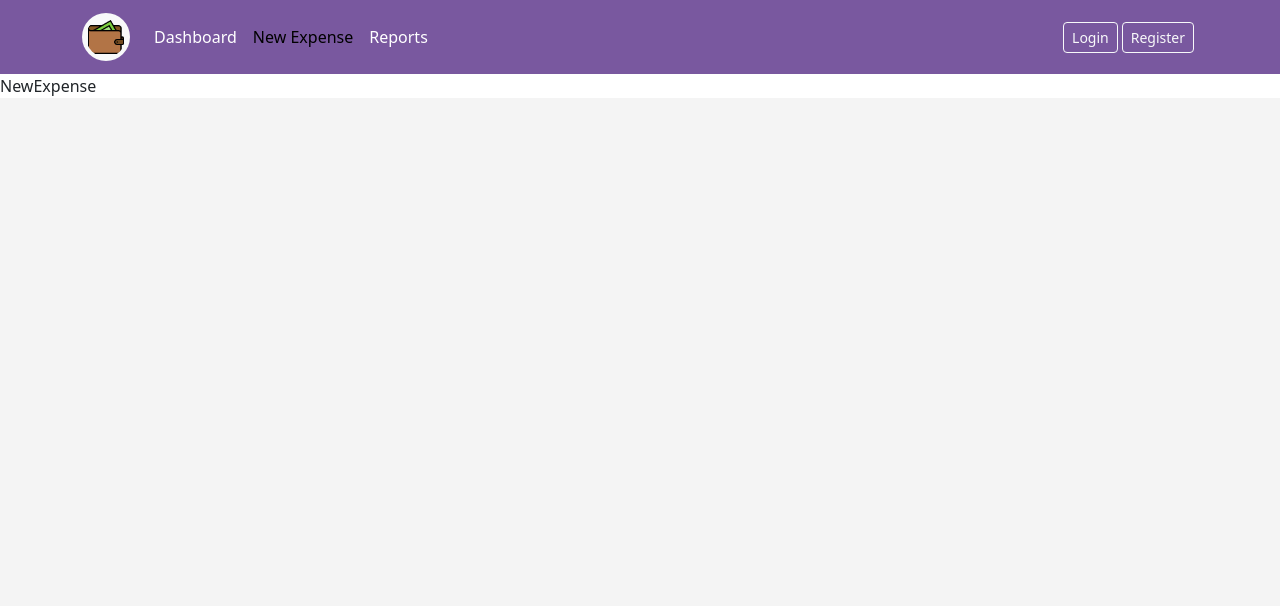
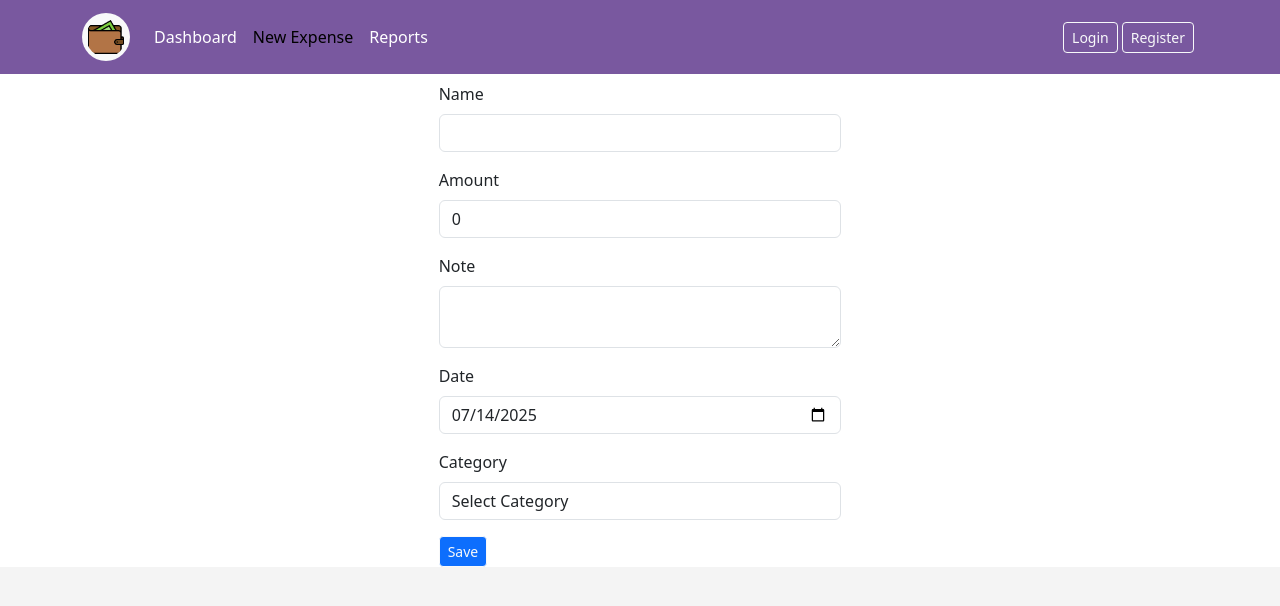
Before and after one commit to cinekenic/expense-manager-app, a React (Vite) app: page /new in a window 1280 px wide. Shown: the top 606 px of the page. Built offline with nearby package versions, Linux system fonts and the light colour scheme.

Commit message:
save expense completed

```diff
--- a/package.json
+++ b/package.json
@@ -13,10 +13,12 @@
     "@popperjs/core": "^2.11.8",
     "axios": "^1.10.0",
     "bootstrap": "^5.3.7",
+    "formik": "^2.4.6",
     "react": "^19.1.0",
     "react-dom": "^19.1.0",
     "react-icons": "^5.5.0",
-    "react-router-dom": "^7.6.3"
+    "react-router-dom": "^7.6.3",
+    "yup": "^1.6.1"
   },
   "devDependencies": {
     "@eslint/js": "^9.29.0",
--- /dev/null
+++ b/src/components/Dropdown.tsx
@@ -0,0 +1,32 @@
+/** @format */
+
+interface Props {
+  options: string[];
+  name: string;
+  id: string;
+  value: string;
+  onChange: (e: React.ChangeEvent<HTMLSelectElement>) => void;
+  onBlur: (e: React.ChangeEvent<HTMLSelectElement>) => void;
+  label: string;
+  error?: string;
+  touched?: boolean;
+}
+
+const Dropdown = ({ options, name, id, value, onChange, onBlur, label, error, touched }: Props) => {
+  return (
+    <div className="mb-3">
+      <label htmlFor={id} className="form-label">
+        {label}
+      </label>
+      <select name={name} id={id} className="form-control" onChange={onChange} onBlur={onBlur}>
+        <option value={value} label="Select Category" />
+        {options.map((option) => (
+          <option key={option} value={option} label={option} />
+        ))}
+      </select>
+      {touched && error ? <div className="text-danger fst-italic">{error}</div> : null}
+    </div>
+  );
+};
+
+export default Dropdown;
--- a/src/pages/expense/ExpenseDetails.tsx
+++ b/src/pages/expense/ExpenseDetails.tsx
@@ -61,7 +61,7 @@
           <table className="table table-borderless table-responsive">
             <tbody>
               <tr>
-                <th>Name</th>
+                <th>Name!</th>
                 <td>{expense ? expense.name : "N/A"}</td>
               </tr>
               <tr>
--- a/src/pages/expense/NewExpense.tsx
+++ b/src/pages/expense/NewExpense.tsx
@@ -1,7 +1,138 @@
 /** @format */
 
+import { useFormik } from "formik";
+import type { Expense } from "../../model/Expense";
+import expenseValidationSchema from "../../validation/expenseValidationSchema";
+import { expoenseCategories } from "../../utils/AppConstants";
+import Dropdown from "../../components/Dropdown";
+import { saveOrUpdateExpense } from "../../services/expense-service";
+import { useState } from "react";
+import { useNavigate } from "react-router-dom";
+
 const NewExpense = () => {
-  return <div>NewExpense</div>;
+  const navigate = useNavigate();
+  const [error, setError] = useState<string>("");
+
+  const formik = useFormik({
+    initialValues: {
+      name: "",
+      amount: 0,
+      note: "",
+      category: "",
+      date: new Date().toISOString().split("T")[0],
+    },
+    onSubmit: (values: Expense) => {
+      saveOrUpdateExpense(values)
+        .then((res) => {
+          if (res && res.status === 201) {
+            navigate("/");
+          }
+        })
+        .catch((error) => {
+          setError(error.message);
+        });
+    },
+    validationSchema: expenseValidationSchema,
+  });
+
+  return (
+    <div className="d-flex justify-content-center align-items-center mt-2">
+      <div className="container col-md-4 col-sm-8 col-xs-12">
+        {error && <p className="text-danger fst-italic">{error}</p>}
+        <form onSubmit={formik.handleSubmit}>
+          {/* Name */}
+          <div className="mb-3">
+            <label htmlFor="name" className="form-label">
+              Name
+            </label>
+            <input
+              type="text"
+              id="name"
+              name="name"
+              className="form-control"
+              value={formik.values.name}
+              onChange={formik.handleChange}
+              onBlur={formik.handleBlur}
+            />
+            {formik.touched.name && formik.errors.name && (
+              <div className="text-danger fst-italic">{formik.errors.name}</div>
+            )}
+          </div>
+
+          {/* Amount */}
+          <div className="mb-3">
+            <label htmlFor="amount" className="form-label">
+              Amount
+            </label>
+            <input
+              type="number"
+              id="amount"
+              name="amount"
+              className="form-control"
+              value={formik.values.amount}
+              onChange={formik.handleChange}
+              onBlur={formik.handleBlur}
+            />
+            {formik.touched.amount && formik.errors.amount && (
+              <div className="text-danger fst-italic">{formik.errors.amount}</div>
+            )}
+          </div>
+
+          {/* Note */}
+          <div className="mb-3">
+            <label htmlFor="note" className="form-label">
+              Note
+            </label>
+            <textarea
+              id="note"
+              name="note"
+              className="form-control"
+              value={formik.values.note}
+              onChange={formik.handleChange}
+              onBlur={formik.handleBlur}
+            />
+          </div>
+
+          {/* Date */}
+          <div className="mb-3">
+            <label htmlFor="date" className="form-label">
+              Date
+            </label>
+            <input
+              type="date"
+              id="date"
+              name="date"
+              className="form-control"
+              value={formik.values.date}
+              onChange={formik.handleChange}
+              onBlur={formik.handleBlur}
+            />
+            {formik.touched.date && formik.errors.date && (
+              <div className="text-danger fst-italic">{formik.errors.date}</div>
+            )}
+          </div>
+
+          {/* Category Dropdown */}
+          <Dropdown
+            options={expoenseCategories}
+            id="category"
+            name="category"
+            label="Category"
+            value={formik.values.category}
+            onChange={formik.handleChange}
+            onBlur={formik.handleBlur}
+            error={formik.errors.category}
+            touched={formik.touched.category}
+          />
+
+          {/* Submit */}
+          <button className="btn btn-sm btn-primary btn-outline-light" type="submit">
+            Save
+          </button>
+        </form>
+      </div>
+    </div>
+  );
 };
 
 export default NewExpense;
--- a/src/services/expense-service.ts
+++ b/src/services/expense-service.ts
@@ -14,3 +14,7 @@
 export const deleteExpenseByExpenseId = (expenseId: string) => {
   return apiClient.delete(`/expenses/${expenseId}`);
 };
+
+export const saveOrUpdateExpense = (expense: Expense) => {
+  return apiClient.post<Expense>("/expenses", expense);
+};
--- /dev/null
+++ b/src/utils/AppConstants.ts
@@ -0,0 +1,3 @@
+/** @format */
+
+export const expoenseCategories = ["Food", "Transport", "Entertainment", "Health", "Utilities", "Shopping"];
--- /dev/null
+++ b/src/validation/expenseValidationSchema.ts
@@ -0,0 +1,12 @@
+/** @format */
+
+import * as Yup from "yup";
+
+const expenseValidationSchema = Yup.object({
+  name: Yup.string().required("Expense name is required").min(3, "Expense name must be atleast 3 characters long"),
+  amount: Yup.number().required("Expense amount is required").positive("Expense amount must be greater than 0"),
+  date: Yup.date().required("Expense date is required"),
+  category: Yup.string().required("Expense category is required"),
+});
+
+export default expenseValidationSchema;
```
Also changed, not shown: 1 other file (tests, documents, lock files or other folders).
